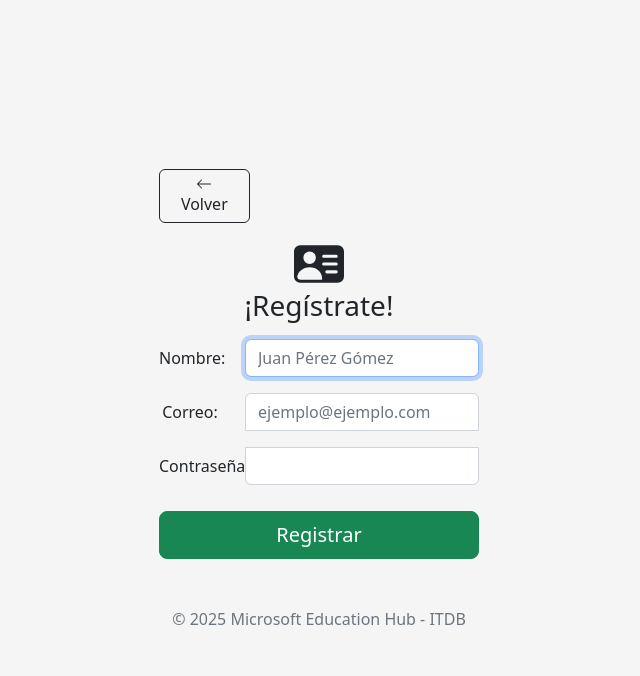
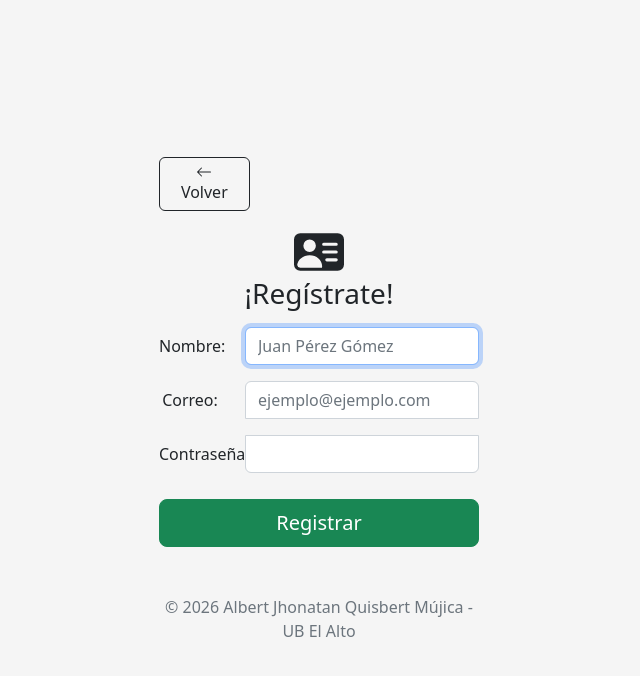
Before and after one commit to AlbertJQM/Web-ejemplo, a Flask app: page /signup in a window 1280 px wide. Shown: the top 676 px of the page, without its empty margins (321-961 px from the left). Run offline with Flask 3, Linux system fonts and the light colour scheme; some libraries are stand-ins or nearby versions.

Commit message:
Fix: Contenido actualizado en footer de login y signup

```diff
--- a/templates/login.html
+++ b/templates/login.html
@@ -37,7 +37,7 @@
                 <button class="w-100 btn btn-lg btn-primary" type="submit">Ingresar</button>
                 <label class="form-label">¿No tienes una cuenta? Regístrate.</label>
                 <a href="{{ url_for('signup') }}" class="w-100 btn btn-lg btn-primary">Regístrate</a>
-                <p class="mt-5 mb-3 text-muted">© 2025 Microsoft Education Hub - ITDB</p>
+                <p class="mt-5 mb-3 text-muted">© 2026 Albert Jhonatan Quisbert Mújica - UB El Alto</p>
             </form>
         </main>
         <script src="{{ url_for('static', filename='js/bootstrap.bundle.min.js') }}"></script>
--- a/templates/signup.html
+++ b/templates/signup.html
@@ -45,7 +45,7 @@
                     </div>
                 </div>
                 <button class="w-100 btn btn-lg btn-success" type="submit">Registrar</button>
-                <p class="mt-5 mb-3 text-muted">© 2025 Microsoft Education Hub - ITDB</p>
+                <p class="mt-5 mb-3 text-muted">© 2026 Albert Jhonatan Quisbert Mújica - UB El Alto</p>
             </form>
         </main>
         <script src="{{ url_for('static', filename='js/bootstrap.bundle.min.js') }}"></script>
```
